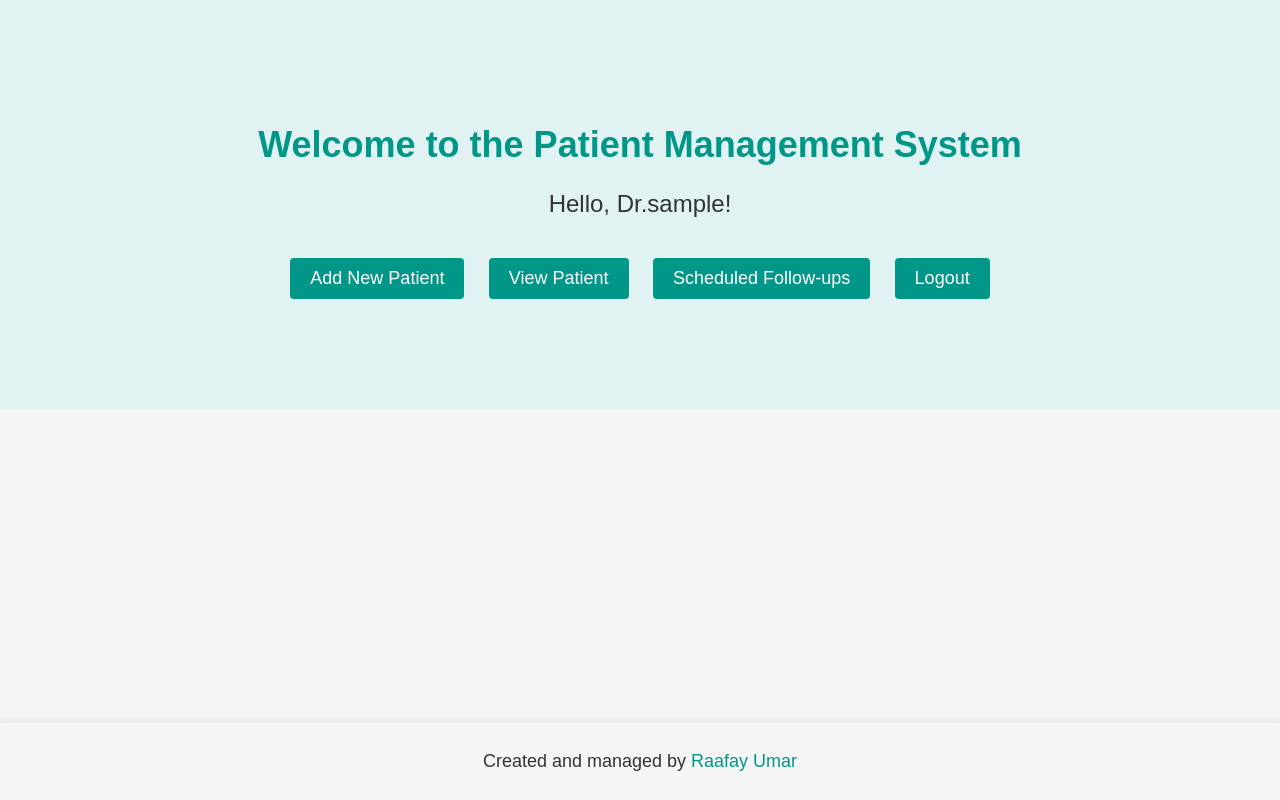
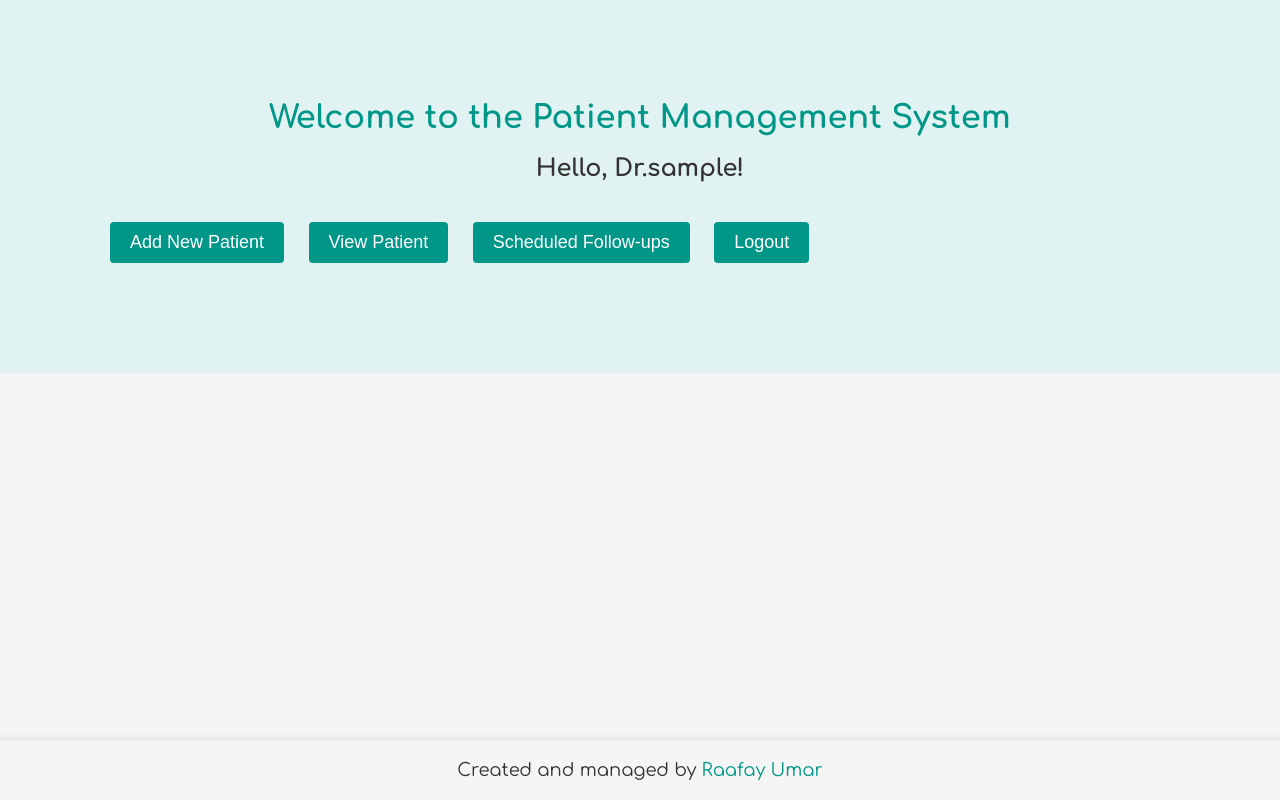
Before and after one commit to raafayumar/Patient-Management-system, a Flask app: page / in a window 1280 px wide. Run offline with Flask 3, Linux system fonts and the light colour scheme; the visitor is signed in with stand-in values (Sample User, id 1).

Commit message:
changed color

```diff
--- a/static/css/style.css
+++ b/static/css/style.css
@@ -1,4 +1,8 @@
-/* Your existing styles */
+/* Reset some default styles for consistency across browsers */
+body, h1, h2, p, ul, li {
+    margin: 0;
+    padding: 0;
+}
 
 body {
     font-family: Arial, sans-serif;
@@ -36,7 +40,10 @@ label {
     font-weight: bold;
 }
 
-input[type="text"], input[type="password"], textarea {
+input[type="text"],
+input[type="password"],
+input[type="number"],
+textarea {
     width: 100%;
     padding: 8px;
     margin-bottom: 10px;
@@ -78,6 +85,53 @@ li a {
     font-weight: bold;
 }
 
+/* Additional styles for specific elements from the index.html file */
+.header {
+    text-align: center;
+    padding: 100px;
+    background-color: #e0f2f1;
+}
+
+h2 {
+    font-size: 24px;
+    color: #333333;
+    margin-bottom: 10px;
+}
+
+.button-container {
+    text-align: center;
+    margin-top: 20px;
+}
+
+.button {
+    display: inline-block;
+    padding: 10px 20px;
+    font-size: 18px;
+    background-color: #009688;
+    color: white;
+    text-decoration: none;
+    border-radius: 4px;
+    margin: 10px;
+}
+
+.button:hover {
+    background-color: #00796b;
+}
+
+.footer {
+    position: fixed;
+    bottom: 0;
+    left: 50%;
+    transform: translateX(-50%);
+    text-align: center;
+    background-color: #f5f5f5;
+    width: 100%;
+    padding: 20px;
+    box-shadow: 0 0 10px rgba(0, 0, 0, 0.1);
+    font-family: 'Comfortaa', serif;
+
+}
+
 /* Additional styles for the "All Patients" section */
 
 .patient-list {
@@ -93,3 +147,46 @@ li a {
 .patient-item:last-child {
     border-bottom: none; /* Remove border from the last item */
 }
+
+/* Additional styles for the "View Patient" page */
+table {
+    border-collapse: collapse;
+    width: 100%;
+}
+
+th, td {
+    padding: 10px;
+    text-align: left;
+    border: 1px solid #ddd;
+}
+
+/* Additional styles for the "View Patient" page buttons */
+.button-container {
+    text-align: left;
+    margin-top: 20px;
+}
+
+.button-container a {
+    margin-right: 10px;
+}
+
+h1 {
+    color: #009688; /* Darker Shade of Light Blue */
+    text-align: center;
+    margin-bottom: 20px; /* Increase the margin-bottom for more space */
+}
+
+.welcome-message {
+    font-size: 24px;
+    color: #333333; /* Darker Shade of Light Blue */
+    margin-bottom: 30px;
+    font-weight: bold; /* Add bold font weight for emphasis */
+    font-family: 'Comfortaa', serif;
+
+}
+
+/* Additional styles for the main title on the index page */
+.header h1 {
+    font-weight: bold;
+    font-family: 'Comfortaa', serif; /* Apply Josefin Slab font to the main title */
+}
--- a/templates/add_patient.html
+++ b/templates/add_patient.html
@@ -1,14 +1,15 @@
 <!DOCTYPE html>
-<html>
+<html lang="en">
+
 <head>
     <title>Add Patient</title>
     <link rel="stylesheet" href="{{ url_for('static', filename='css/style.css') }}">
 </head>
+
 <body>
     <div class="container">
         <h1>Add Patient</h1>
         <form action="{{ url_for('add_patient') }}" method="POST">
-
             <label>Name:</label>
             <input type="text" name="name" required><br>
 
@@ -36,4 +37,5 @@
         <a href="/">Back</a>
     </div>
 </body>
+
 </html>
--- a/templates/index.html
+++ b/templates/index.html
@@ -1,62 +1,15 @@
 <!DOCTYPE html>
 <html lang="en">
+
 <head>
     <meta charset="UTF-8">
     <meta name="viewport" content="width=device-width, initial-scale=1.0">
     <title>Welcome to the Patient Management System</title>
     <link rel="stylesheet" href="{{ url_for('static', filename='css/style.css') }}">
-    <style>
-        .header {
-            text-align: center;
-            padding: 100px;
-            background-color: #e0f2f1; /* Light Blue */
-        }
+    <link href="https://fonts.googleapis.com/css2?family=Comfortaa:wght@400;700&display=swap" rel="stylesheet">
 
-        h1 {
-            font-size: 36px;
-            color: #009688; /* Darker Shade of Light Blue */
-            margin-bottom: 20px;
-        }
+</head>
 
-        .welcome-message {
-            font-size: 24px;
-            color: #333333;
-            margin-bottom: 30px;
-        }
-
-        .button-container {
-            text-align: center;
-            margin-top: 30px;
-        }
-
-        .button {
-            display: inline-block;
-            padding: 10px 20px;
-            font-size: 18px;
-            background-color: #009688; /* Darker Shade of Light Blue */
-            color: white;
-            text-decoration: none;
-            border-radius: 4px;
-            margin: 10px;
-        }
-
-        .button:hover {
-            background-color: #00796b; /* Slightly Darker Shade of Light Blue */
-        }
-
-        .footer {
-            position: fixed;
-            bottom: 0;
-            left: 50%;
-            transform: translateX(-50%);
-            text-align: center;
-            background-color: #f5f5f5;
-            width: 100%;
-            padding: 10px;
-            box-shadow: 0 0 10px rgba(0, 0, 0, 0.1);
-        }
-    </style>
-</head>
 <body>
     <div class="header">
         <h1>Welcome to the Patient Management System</h1>
@@ -79,4 +32,5 @@
         <p>Created and managed by <a href="https://github.com/RaafayUmar" target="_blank">Raafay Umar</a></p>
     </div>
 </body>
+
 </html>
--- a/templates/profile.html
+++ b/templates/profile.html
@@ -1,11 +1,13 @@
 <!DOCTYPE html>
 <html lang="en">
+
 <head>
     <meta charset="UTF-8">
     <meta name="viewport" content="width=device-width, initial-scale=1.0">
     <title>Profile</title>
     <link rel="stylesheet" href="{{ url_for('static', filename='css/style.css') }}">
 </head>
+
 <body>
     <div class="header">
         <h1>Welcome, {{ username }}!</h1>
@@ -20,6 +22,6 @@
 
         <a href="{{ url_for('logout') }}">Logout</a>
     </div>
+</body>
 
-</body>
 </html>
--- a/templates/scheduled_follow_up.html
+++ b/templates/scheduled_follow_up.html
@@ -1,9 +1,11 @@
 <!DOCTYPE html>
 <html lang="en">
+
 <head>
     <title>Upcoming Follow-ups</title>
     <link rel="stylesheet" href="{{ url_for('static', filename='css/style.css') }}">
 </head>
+
 <body>
     <div class="container">
         <h1>Upcoming Follow-ups</h1>
@@ -20,4 +22,5 @@
         <a href="/">Back</a>
     </div>
 </body>
+
 </html>
--- a/templates/search_patients.html
+++ b/templates/search_patients.html
@@ -1,9 +1,11 @@
 <!DOCTYPE html>
 <html lang="en">
+
 <head>
     <title>Search Patients</title>
     <link rel="stylesheet" href="{{ url_for('static', filename='css/style.css') }}">
 </head>
+
 <body>
     <div class="container">
         <h1>Search Patients</h1>
@@ -17,7 +19,7 @@
         <ul class="patient-list">
             {% for patient in all_patients %}
                 <li class="patient-item">
-                   <strong>UID:</strong> <a href="{{ url_for('open_view_patient', patient_id=patient['uid']) }}" style="color: #009688;">{{ patient['uid'] }}</a><br>
+                    <strong>UID:</strong> <a href="{{ url_for('open_view_patient', patient_id=patient['uid']) }}" style="color: #009688;">{{ patient['uid'] }}</a><br>
                     <strong>Name:</strong> {{ patient['name'] }}
                 </li>
             {% endfor %}
@@ -26,4 +28,5 @@
         <a href="/">Back</a>
     </div>
 </body>
+
 </html>
--- a/templates/signup.html
+++ b/templates/signup.html
@@ -1,11 +1,13 @@
 <!DOCTYPE html>
 <html lang="en">
+
 <head>
     <meta charset="UTF-8">
     <meta name="viewport" content="width=device-width, initial-scale=1.0">
     <title>Sign Up</title>
     <link rel="stylesheet" href="{{ url_for('static', filename='css/style.css') }}">
 </head>
+
 <body>
     <div class="container">
         <h1>Sign Up</h1>
@@ -20,4 +22,5 @@
         </form>
     </div>
 </body>
+
 </html>
```
Also changed, not shown: templates/add_follow_up.html (+2 -12 lines), templates/login.html (+8 -4 lines), templates/view_patient.html (+0 -13 lines). Lines whose indentation alone changed are shown as unchanged.
